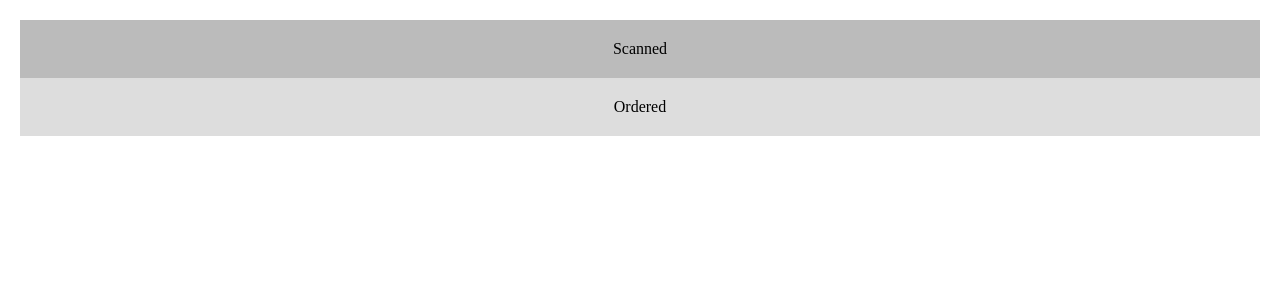
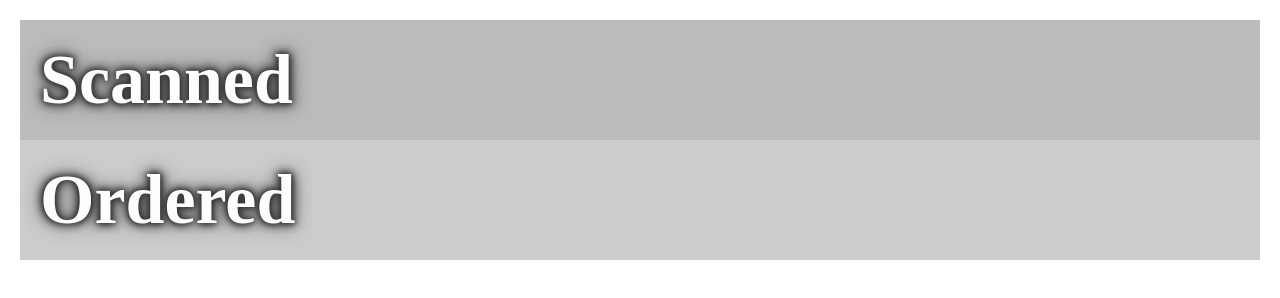
Before and after one commit to jeranon/ordering, a plain HTML site: page index.html in a window 1280 px wide. Drawn offline with Linux system fonts and the light colour scheme.

Commit message:
Update app.css
updated css for appearance improvement and readability.

```diff
--- a/css/app.css
+++ b/css/app.css
@@ -15,8 +15,19 @@ body {
   flex-wrap: wrap;
   justify-content: center;
   align-items: center;
-  background-color: #ddd;
+  background-color: #ccc;
   padding: 20px;
+}
+
+h1 {
+  display: block;
+  width: 100%;
+  font-size: 30px;
+  font-size: 70px;
+  font-weight: 600;
+  color: #fdfdfe;
+  text-shadow: 0px 0px 5px #333, 0px 0px 10px #333, 0px 0px 10px #333,
+    0px 0px 20px #333;
 }
 
 .card {
@@ -36,7 +47,6 @@ body {
 
 h2.title {
   font-size: 24px;
-  margin-top: 0;
   white-space: nowrap;
   overflow: hidden;
 }
@@ -64,10 +74,11 @@ h3.subtitle {
 
 p.index {
   font-size: 12px;
-  color: #000;
+  color: #333;
   bottom: 10px;
   right: 10px;
   text-align: right;
+  font-weight: bold;
 }
 
 .red-background {
```
